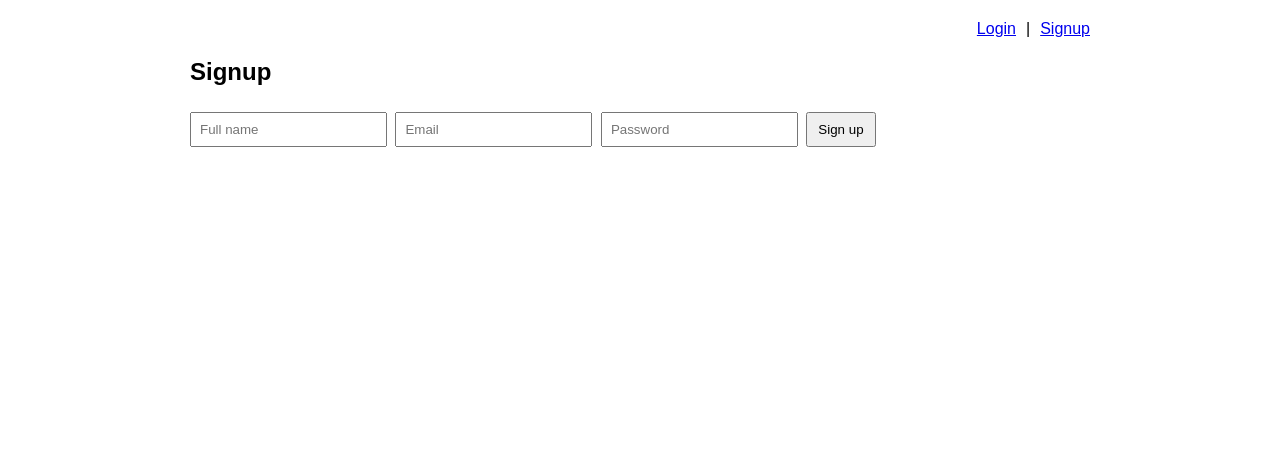
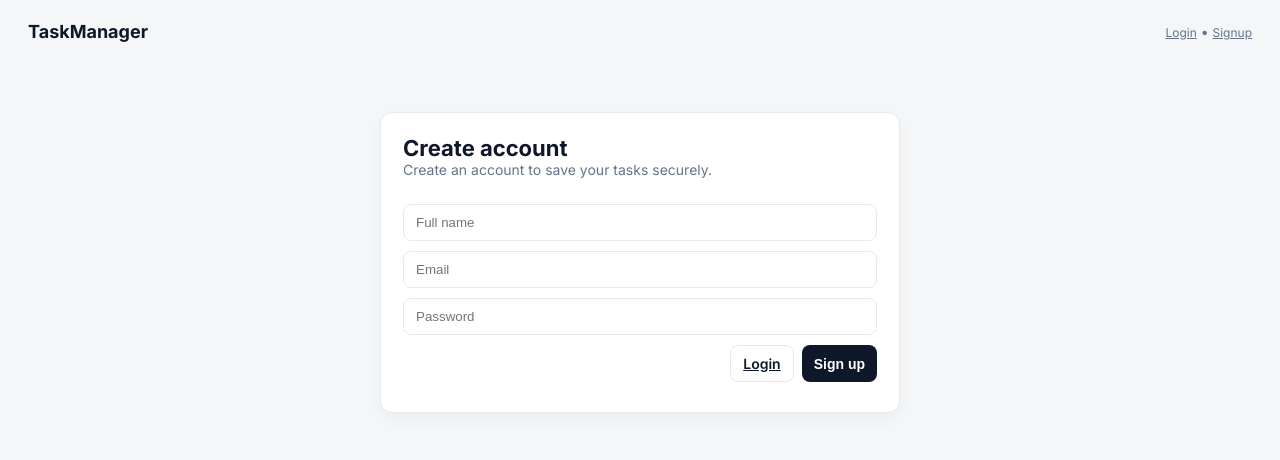
Before and after one commit to nithya-e5/task-manager, a Flask app: page /signup in a window 1280 px wide. Shown: the top 460 px of the page. Run offline with Flask 3, Linux system fonts and the light colour scheme.

```diff
--- a/app.py
+++ b/app.py
@@ -31,9 +31,11 @@ def signup():
         name = request.form['name'].strip()
         email = request.form['email'].strip().lower()
         password = request.form['password']
+
         if User.query.filter_by(email=email).first():
             flash('Email already registered','warning')
             return redirect(url_for('signup'))
+
         user = User(name=name, email=email)
         user.set_password(password)
         db.session.add(user)
@@ -47,12 +49,15 @@ def login():
     if request.method == 'POST':
         email = request.form['email'].strip().lower()
         password = request.form['password']
+
         user = User.query.filter_by(email=email).first()
         if user and user.check_password(password):
             login_user(user)
             return redirect(url_for('dashboard'))
+
         flash('Invalid credentials','danger')
         return redirect(url_for('login'))
+
     return render_template('login.html')
 
 @app.route('/logout')
@@ -66,21 +71,25 @@ def logout():
 def create_task():
     title = request.form.get('title','').strip()
     desc = request.form.get('description','').strip()
+
     if not title:
         flash('Title required','warning')
     else:
         task = Task(user_id=current_user.id, title=title, description=desc)
         db.session.add(task)
         db.session.commit()
+
     return redirect(url_for('dashboard'))
 
 @app.route('/task/<int:task_id>/delete', methods=['POST'])
 @login_required
 def delete_task(task_id):
     task = Task.query.get_or_404(task_id)
+
     if task.user_id != current_user.id:
         flash('Not allowed','danger')
         return redirect(url_for('dashboard'))
+
     db.session.delete(task)
     db.session.commit()
     return redirect(url_for('dashboard'))
@@ -89,12 +98,43 @@ def delete_task(task_id):
 @login_required
 def toggle_task(task_id):
     task = Task.query.get_or_404(task_id)
+
     if task.user_id != current_user.id:
         flash('Not allowed','danger')
         return redirect(url_for('dashboard'))
+
     task.status = 'done' if task.status == 'pending' else 'pending'
     db.session.commit()
     return redirect(url_for('dashboard'))
 
+
+# ⭐⭐⭐ NEW: EDIT TASK ROUTE ⭐⭐⭐
+@app.route('/task/<int:task_id>/edit', methods=['GET', 'POST'])
+@login_required
+def edit_task(task_id):
+    task = Task.query.get_or_404(task_id)
+
+    # Only allow the owner to edit
+    if task.user_id != current_user.id:
+        flash("Unauthorized access.", "danger")
+        return redirect(url_for('dashboard'))
+
+    if request.method == 'POST':
+        title = request.form.get('title', '').strip()
+        description = request.form.get('description', '').strip()
+
+        if not title:
+            flash("Title cannot be empty.", "danger")
+            return render_template('edit.html', task=task)
+
+        task.title = title
+        task.description = description
+        db.session.commit()
+        flash("Task updated successfully!", "success")
+        return redirect(url_for('dashboard'))
+
+    return render_template('edit.html', task=task)
+
+
 if __name__ == '__main__':
     app.run(debug=True)
--- a/static/css/styles.css
+++ b/static/css/styles.css
@@ -1,7 +1,152 @@
-body { font-family: Arial, sans-serif; max-width:900px; margin:20px auto; padding:0 10px; }
-nav { display:flex; justify-content:flex-end; gap:10px; margin-bottom:10px; }
-form input { padding:8px; margin:6px 4px 6px 0; }
-button { padding:8px 10px; }
-.flashes li { list-style:none; padding:6px; margin:6px 0; border-radius:6px; }
-.flashes .danger { background:#f8d7da; }
-.flashes .warning { background:#fff3cd; }
+@import url('https://fonts.googleapis.com/css2?family=Inter:wght@300;400;600;700&display=swap');
+
+:root {
+  --bg: #f4f6f8;
+  --card: #ffffff;
+  --muted: #64748b;
+  --accent: #0f172a;
+  --border: #e6e9ee;
+  --success: #0f5132;
+  --danger: #661010;
+}
+
+* { box-sizing: border-box; }
+
+body {
+  margin: 0;
+  background: var(--bg);
+  font-family: "Inter";
+  color: var(--accent);
+}
+
+.topbar {
+  height: 64px;
+  display: flex;
+  align-items: center;
+  justify-content: space-between;
+  padding: 0 28px;
+  border-bottom: 1px solid transparent;
+}
+
+.brand {
+  font-weight: 700;
+  font-size: 18px;
+}
+
+.user-actions {
+  color: var(--muted);
+  font-size: 14px;
+}
+
+.container {
+  max-width: 1100px;
+  margin: 28px auto;
+  padding: 20px;
+}
+
+.card {
+  background: var(--card);
+  border: 1px solid var(--border);
+  border-radius: 12px;
+  padding: 22px;
+  box-shadow: 0 6px 18px rgba(20, 20, 30, 0.04);
+}
+
+.card-header {
+  display: flex;
+  justify-content: space-between;
+  align-items: center;
+  margin-bottom: 18px;
+}
+
+.h1 {
+  font-size: 22px;
+  font-weight: 700;
+}
+
+.hint {
+  color: var(--muted);
+  font-size: 14px;
+}
+
+.input {
+  padding: 10px 12px;
+  border: 1px solid var(--border);
+  border-radius: 8px;
+  width: 100%;
+}
+
+.btn {
+  padding: 9px 12px;
+  border-radius: 8px;
+  cursor: pointer;
+  font-weight: 600;
+  font-size: 14px;
+  border: none;
+}
+
+.btn-primary {
+  background: var(--accent);
+  color: white;
+}
+
+.btn-ghost {
+  background: transparent;
+  color: var(--accent);
+  border: 1px solid var(--border);
+}
+
+.tasks {
+  display: flex;
+  flex-direction: column;
+  gap: 10px;
+}
+
+.task {
+  display: flex;
+  justify-content: space-between;
+  padding: 12px;
+  border-radius: 10px;
+  border: 1px solid var(--border);
+}
+
+.task.done .title {
+  text-decoration: line-through;
+  color: var(--muted);
+}
+
+.desc {
+  color: var(--muted);
+  font-size: 13px;
+  margin-top: 6px;
+}
+
+.small {
+  font-size: 12px;
+  color: var(--muted);
+}
+
+.flashes {
+  list-style: none;
+  padding: 0;
+  margin-bottom: 12px;
+}
+
+.flashes li {
+  padding: 10px 12px;
+  border-radius: 8px;
+  margin-bottom: 6px;
+  font-size: 13px;
+}
+
+.success {
+  background: #ecfdf3;
+  color: var(--success);
+  border: 1px solid #c7f0d6;
+}
+
+.danger {
+  background: #fff1f2;
+  color: var(--danger);
+  border: 1px solid #ffd4d6;
+}
--- a/templates/base.html
+++ b/templates/base.html
@@ -1,20 +1,26 @@
 <!doctype html>
-<html>
+<html lang="en">
 <head>
   <meta charset="utf-8" />
   <title>Task Manager</title>
+  <meta name="viewport" content="width=device-width,initial-scale=1" />
   <link rel="stylesheet" href="{{ url_for('static', filename='css/styles.css') }}">
 </head>
 <body>
-  <nav>
-    {% if current_user.is_authenticated %}
-      <span>Hi, {{ current_user.name }}</span>
-      <a href="{{ url_for('logout') }}">Logout</a>
-    {% else %}
-      <a href="{{ url_for('login') }}">Login</a> | <a href="{{ url_for('signup') }}">Signup</a>
-    {% endif %}
+  <nav class="topbar">
+    <div class="brand">TaskManager</div>
+    <div class="user-actions">
+      {% if current_user.is_authenticated %}
+        <span class="small">Hi, {{ current_user.name }}</span> &nbsp;
+        <a href="{{ url_for('logout') }}" class="small">Logout</a>
+      {% else %}
+        <a href="{{ url_for('login') }}" class="small">Login</a> •
+        <a href="{{ url_for('signup') }}" class="small">Signup</a>
+      {% endif %}
+    </div>
   </nav>
-  <main>
+
+  <main class="container">
     {% with messages = get_flashed_messages(with_categories=true) %}
       {% if messages %}
         <ul class="flashes">
@@ -24,7 +30,23 @@
         </ul>
       {% endif %}
     {% endwith %}
+
     {% block content %}{% endblock %}
   </main>
+
+  <!-- JS is included here -->
+  <script>
+    // Auto-hide flash messages
+    const flashes = document.querySelectorAll('.flashes li');
+    if (flashes.length) {
+      setTimeout(() => flashes.forEach(x => x.style.display = 'none'), 3500);
+    }
+
+    // Autofocus task title on dashboard
+    if (location.pathname === '/' || location.pathname === '/index.html') {
+      const el = document.querySelector('input[name="title"]');
+      if (el) el.focus();
+    }
+  </script>
 </body>
 </html>
--- a/templates/signup.html
+++ b/templates/signup.html
@@ -1,10 +1,21 @@
 {% extends "base.html" %}
 {% block content %}
-  <h2>Signup</h2>
-  <form method="post">
-    <input name="name" placeholder="Full name" required>
-    <input name="email" type="email" placeholder="Email" required>
-    <input name="password" type="password" placeholder="Password" required>
-    <button type="submit">Sign up</button>
+<div class="card" style="max-width:520px; margin:0 auto;">
+  <div class="card-header">
+    <div>
+      <div class="h1">Create account</div>
+      <div class="hint">Create an account to save your tasks securely.</div>
+    </div>
+  </div>
+
+  <form method="post" style="display:flex; flex-direction:column; gap:10px; padding:8px 0;">
+    <input class="input" name="name" placeholder="Full name" required>
+    <input class="input" name="email" type="email" placeholder="Email" required>
+    <input class="input" name="password" type="password" placeholder="Password" required>
+    <div style="display:flex; justify-content:flex-end; gap:8px;">
+      <a href="{{ url_for('login') }}" class="btn btn-ghost">Login</a>
+      <button class="btn btn-primary" type="submit">Sign up</button>
+    </div>
   </form>
+</div>
 {% endblock %}
```
Also changed, not shown: templates/edit.html (added, +26 -0 lines), templates/index.html (+45 -16 lines), templates/login.html (+17 -5 lines), test_db.py (added, +9 -0 lines), 1 other file.
